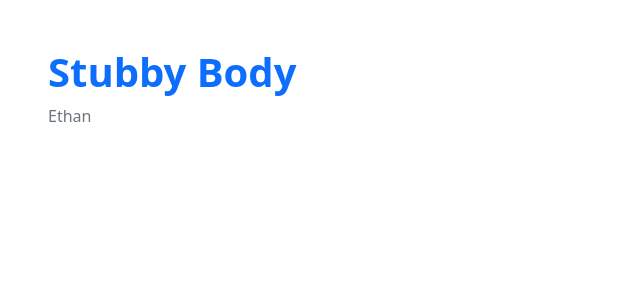
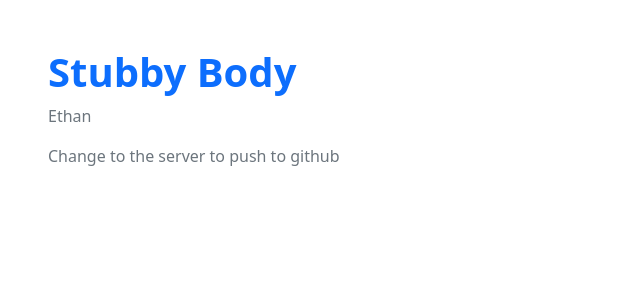
Before and after one commit to dolphinalt/flask, a Flask app: page /stub/ in a window 1280 px wide. Shown: the part 66-366 px from the top of the page, without its empty margins (0-640 px from the left). Run offline with Flask 2, Linux system fonts and the light colour scheme.

Commit message:
Change to stub

```diff
--- a/templates/stub.html
+++ b/templates/stub.html
@@ -10,6 +10,7 @@
     <div class="px-5 py-5 mx-auto">
         <h1 class="text-primary"><strong>Stubby Body</strong></h1>
         <p class="text-secondary">Ethan</p>
+        <p class="text-secondary">Change to the server to push to github</p>
     </div>
 {% endblock %}
 
```
